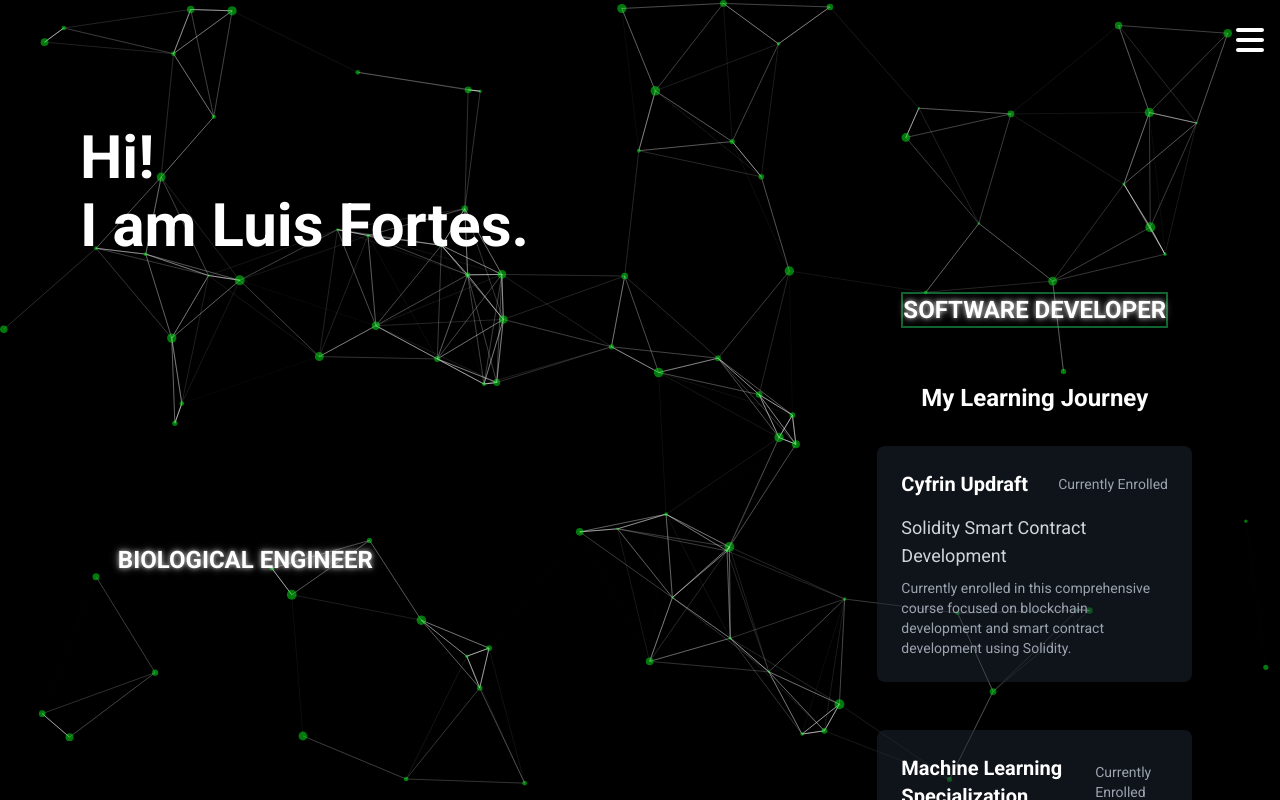
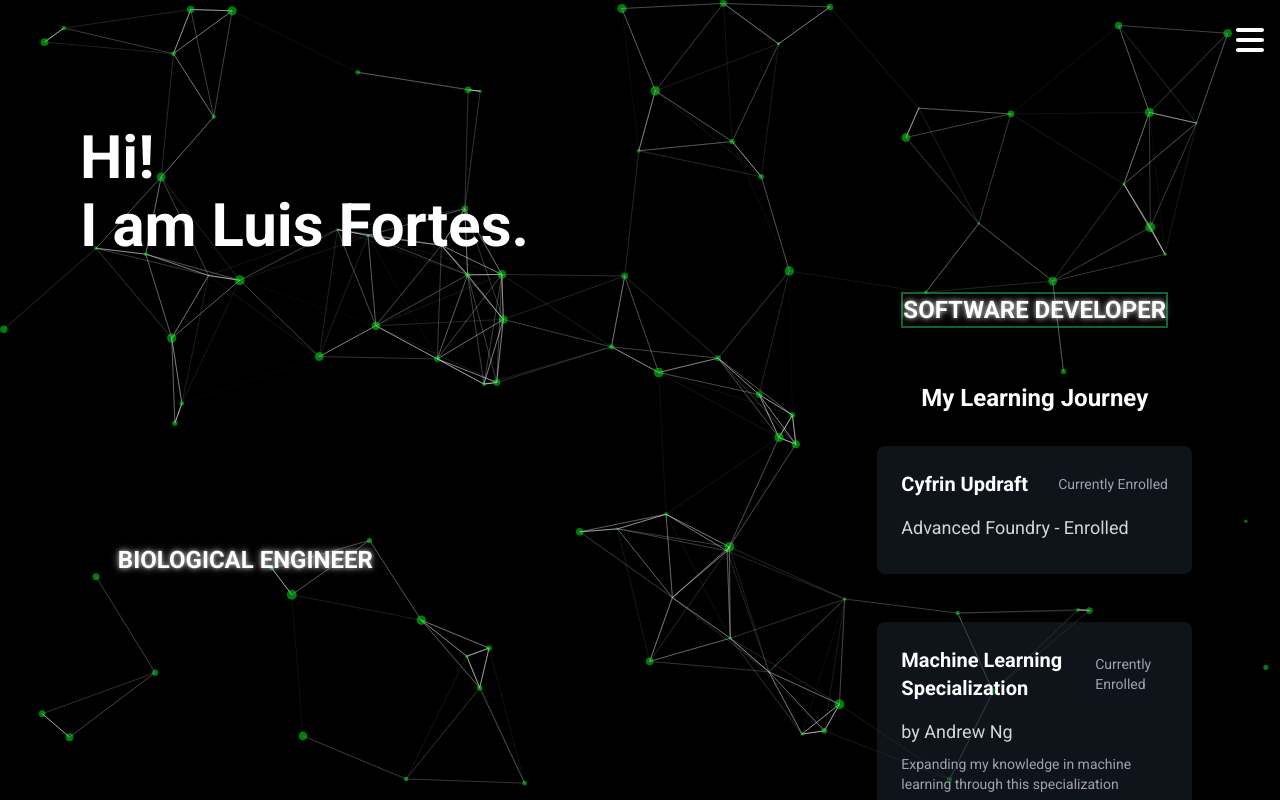
Before and after one commit to 0xfortes/Personal-CV, a Next.js app: page / in a window 1280 px wide. Both pictures are taken after a click on the button "SOFTWARE DEVELOPER". Shown: the top 800 px of the page. Built offline with nearby package versions, Linux system fonts and the light colour scheme.

Commit message:
Updated SW RoleInfo

```diff
--- a/components/RoleInfo.js
+++ b/components/RoleInfo.js
@@ -39,14 +39,16 @@ const RoleInfo = ({ role, isActive }) => {
             {
               date: "Currently Enrolled",
               title: "Cyfrin Updraft",
-              subtitle: "Solidity Smart Contract Development",
-              description: "Currently enrolled in this comprehensive course focused on blockchain development and smart contract development using Solidity."
+              subtitle: "Blockchain Basics - Completed",
+              subtitle: "Solidity Smart Contract Development - Completed",
+              subtitle: "Foundry Fundamentals - Completed",
+              subtitle: "Advanced Foundry - Enrolled",
             },
             {
               date: "Currently Enrolled",
               title: "Machine Learning Specialization",
               subtitle: "by Andrew Ng",
-              description: "Expanding my knowledge in machine learning through this in-depth specialization course."
+              description: "Expanding my knowledge in machine learning through this specialization course."
             },
             {
               date: "2023 - 2025",
```
